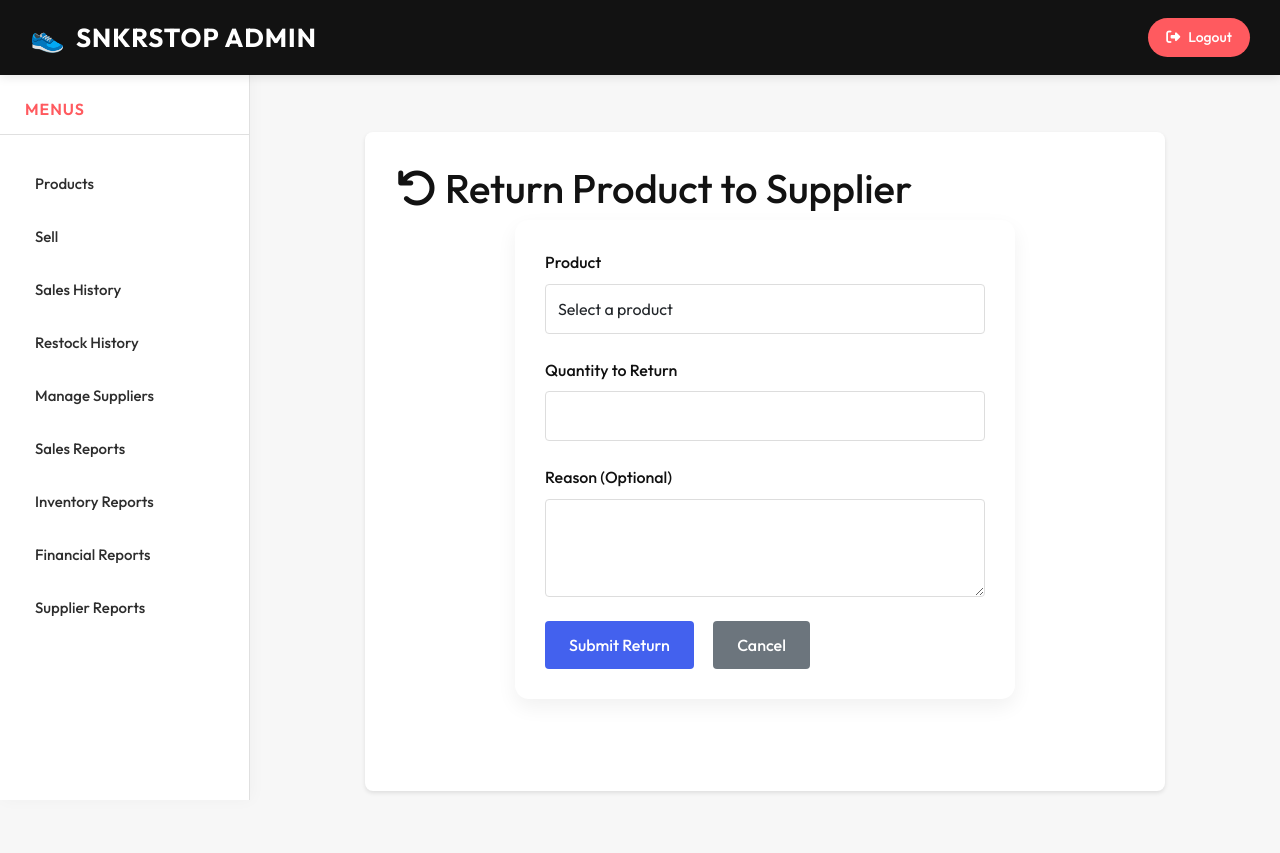
After one commit to BisheshSubba/retailproject, a Django app: template report/templates/report/return_product.html in a window 1280 px wide. The commit adds this page. Run offline with Django 3.2, Linux system fonts and the light colour scheme; the template is opened without the code that fills it, so the values that code supplies are empty; some libraries are stand-ins or nearby versions.

Commit message:
Added return feature for damagedd products

```diff
--- /dev/null
+++ b/report/templates/report/return_product.html
@@ -0,0 +1,91 @@
+{% extends 'base.html' %}
+
+{% block content %}
+<div class="container">
+    <h1><i class="fas fa-undo"></i> Return Product to Supplier</h1>
+
+    <form method="POST" class="form">
+        {% csrf_token %}
+        <div class="form-group">
+            <label for="product">Product</label>
+            <select name="product" id="product" class="form-control" required>
+                <option value="">Select a product</option>
+                {% for product in products %}
+                <option value="{{ product.id }}"
+                    {% if initial_product and product.id == initial_product.id %}selected{% endif %}>
+                    {{ product.name }} (Current: {{ product.quantity }})
+                </option>
+                {% endfor %}
+            </select>
+        </div>
+
+        <div class="form-group">
+            <label for="quantity">Quantity to Return</label>
+            <input type="number" name="quantity" id="quantity" class="form-control" min="1" required
+                   {% if initial_product %}max="{{ initial_product.quantity }}"{% endif %}>
+            {% if initial_product %}
+            <small class="text-muted">Maximum available: {{ initial_product.quantity }}</small>
+            {% endif %}
+        </div>
+
+        <div class="form-group">
+            <label for="reason">Reason (Optional)</label>
+            <textarea name="reason" id="reason" class="form-control" rows="3"></textarea>
+        </div>
+
+        <button type="submit" class="btn btn-primary">Submit Return</button>
+        <a href="{% url 'inventory_reports' %}" class="btn btn-secondary">Cancel</a>
+    </form>
+</div>
+
+<style>
+    .container {
+        max-width: 800px;
+        margin: 2rem auto;
+        padding: 2rem;
+        background: white;
+        border-radius: 8px;
+        box-shadow: 0 2px 4px rgba(0,0,0,0.1);
+    }
+    .form-group {
+        margin-bottom: 1.5rem;
+    }
+    label {
+        display: block;
+        margin-bottom: 0.5rem;
+        font-weight: 500;
+    }
+    .form-control {
+        width: 100%;
+        padding: 0.75rem;
+        border: 1px solid #ddd;
+        border-radius: 4px;
+        font-size: 1rem;
+    }
+    .btn {
+        padding: 0.75rem 1.5rem;
+        border-radius: 4px;
+        font-weight: 500;
+        text-decoration: none;
+        display: inline-block;
+        cursor: pointer;
+    }
+    .btn-primary {
+        background-color: #4361ee;
+        color: white;
+        border: none;
+    }
+    .btn-secondary {
+        background-color: #6c757d;
+        color: white;
+        border: none;
+        margin-left: 1rem;
+    }
+    .text-muted {
+        color: #6c757d;
+        font-size: 0.875rem;
+        display: block;
+        margin-top: 0.25rem;
+    }
+</style>
+{% endblock %}
--- a/report/urls.py
+++ b/report/urls.py
@@ -7,4 +7,5 @@ urlpatterns = [
     path('restock/<int:product_id>/', views.restock_product, name='restock_product'),
     path('financial/', views.financial_reports, name='financial_reports'),
     path('supplier/', views.supplier_reports, name='supplier_reports'),
+    path('return/', views.return_product, name='return_product'),
 ]
```
Also changed, not shown: report/templates/report/inventory_reports.html (+57 -24 lines), report/views.py (+12 -1 lines).
